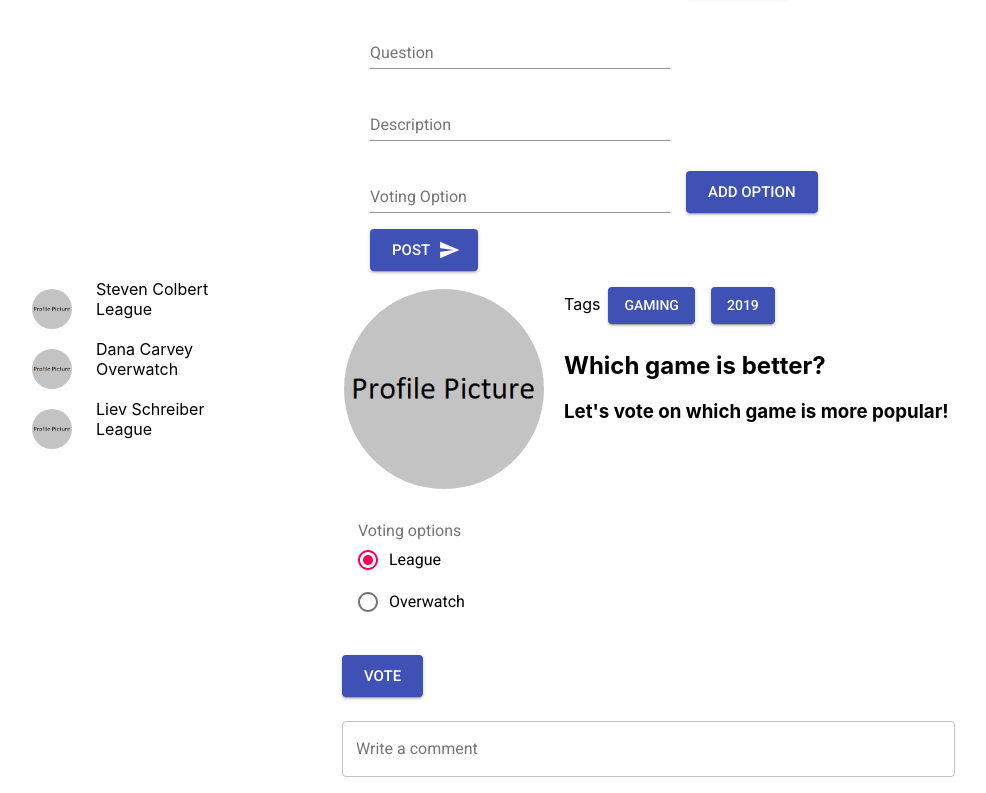
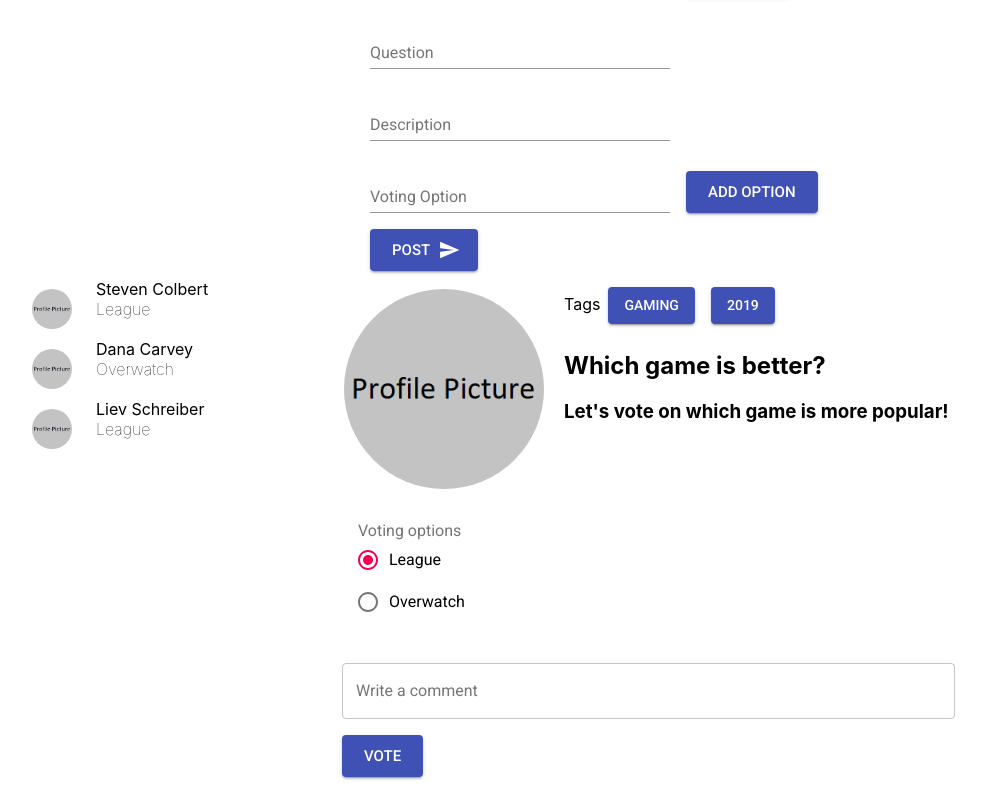
Before and after one commit to hatchways/team-indigo, a React (Create React App) app in the folder client/: page /post/view in a window 1280 px wide. Shown: the part 244-1037 px from the top of the page, without its empty margins (2-988 px from the left). Built offline with nearby package versions, Linux system fonts and the light colour scheme.

Commit message:
updating post view style and structure

```diff
--- a/client/src/pages/PostView/PostView.js
+++ b/client/src/pages/PostView/PostView.js
@@ -5,6 +5,7 @@ import { Container, Grid, Avatar, Button, FormControl, FormControlLabel, FormLab
 
 import profileImage from '../../assets/images/profile-pic-placeholder.png'
 
+// user data
 const users=[
     { username: 'Steven Colbert',
       answer: 'League' },
@@ -14,47 +15,66 @@ const users=[
       answer: 'League' }
 ]
 
+// poll tag data
 const tags=[
     'Gaming',
     '2019'
 ]
 
+// poll option data
 const options=[
     'League',
     'Overwatch'
 ]
 
+// styling for components
 const useStyles = makeStyles(theme => ({
+    // container styling
     root: {
       flexGrow: 1,
     },
+    // button styling
     button: {
         margin: theme.spacing(1),
     },
+    // profile picture styling
     avatar: {
         margin: 10,
         width: 200,
         height: 200,
     },
+    // profile picture sidebar styling
     avatarSidebar: {
         margin: 10,
     },
+    // voting options styling
     formControl: {
         margin: theme.spacing(3),
     },
+    //
     textField: {
         marginLeft: theme.spacing(1),
         marginRight: theme.spacing(1),
     },
   }));
 
+// post view component
 const PostView = props => {
     const classes = useStyles()
+
+    // voting options
     const [option, setOption] = useState('league')
+    const [comment, setComment]=useState('')
 
+    // handles voting option selection
     const handleChange = event => {
         const { value } = event.target
+
         setOption(value);
+    }
+
+    const handleVote = event => {
+        console.log(option)
     }
 
     return (
@@ -63,18 +83,21 @@ const PostView = props => {
                 <Grid item xs={3}>
                     {users.map(user => {
                         return (
-                            <Grid container>
+                            <Grid container
+                            key={user.username} >
                                 <Grid item xs={6} sm={5} md={3}>
-                                    <Avatar alt="Profile Pic Placeholder" src={profileImage} className={classes.avatarSidebar} />
+                                    <Avatar
+                                    alt="Profile Pic Placeholder"
+                                    src={profileImage}
+                                    className={classes.avatarSidebar} />
                                 </Grid>
-
                                 <Grid item xs={6} sm={7} md={9}>
                                     <Grid container>
                                         <Grid item xs={12}>
                                             <label>{user.username}</label>
                                         </Grid>
                                         <Grid item xs={12}>
-                                            <label>{user.answer}</label>
+                                            <label style={{fontWeight: 20}}>{user.answer}</label>
                                         </Grid>
                                     </Grid>
                                 </Grid>
@@ -118,31 +141,39 @@ const PostView = props => {
                                 <FormLabel component="legend">Voting options</FormLabel>
                                 <RadioGroup aria-label="voting-option" name="option" value={option} onChange={handleChange}>
                                     {options.map(el => {
+                                        const key=el.toLowerCase()
                                         return (
-                                            <FormControlLabel value={el.toLowerCase()} control={<Radio />} label={el} />
+                                            <FormControlLabel
+                                            key={key}
+                                            value={key}
+                                            control={<Radio />}
+                                            label={el} />
                                         )
                                     })}
                                 </RadioGroup>
                             </FormControl>
                         </Grid>
-                        <Button
-                        className={classes.button}
-                        variant="contained"
-                        color="primary"
-                        size="large" >
-                            Vote
-                        </Button>
                     </Grid>
                     <Grid container>
                         <Grid item xs={8}>
                             <TextField
-                            id="outlined"
+                            id="comment"
                             label="Write a comment"
                             className={classes.textField}
                             margin="normal"
                             variant="outlined"
                             fullWidth={true} />
                         </Grid>
+                    </Grid>
+                    <Grid container >
+                    <Button
+                        className={classes.button}
+                        variant="contained"
+                        color="primary"
+                        size="large"
+                        onClick={handleVote}>
+                            Vote
+                        </Button>
                     </Grid>
                 </Grid>
             </Grid>
```
